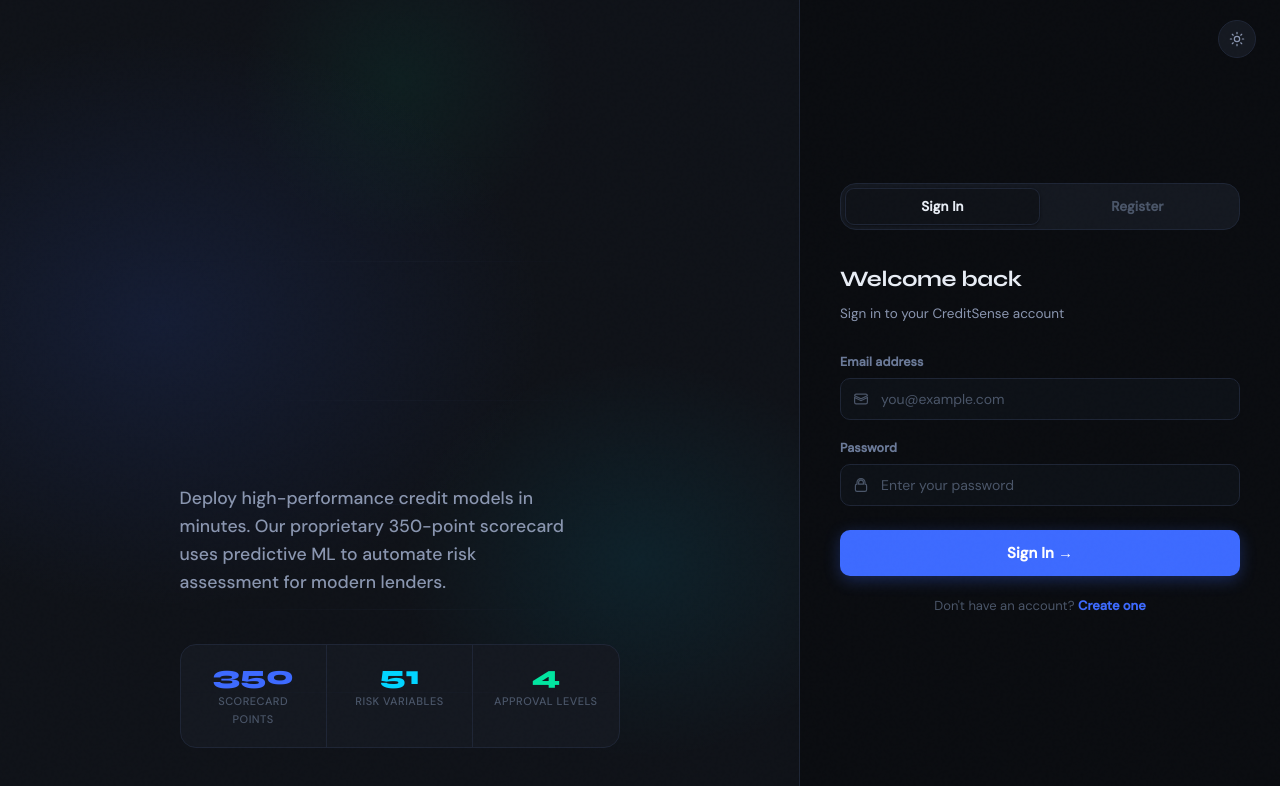
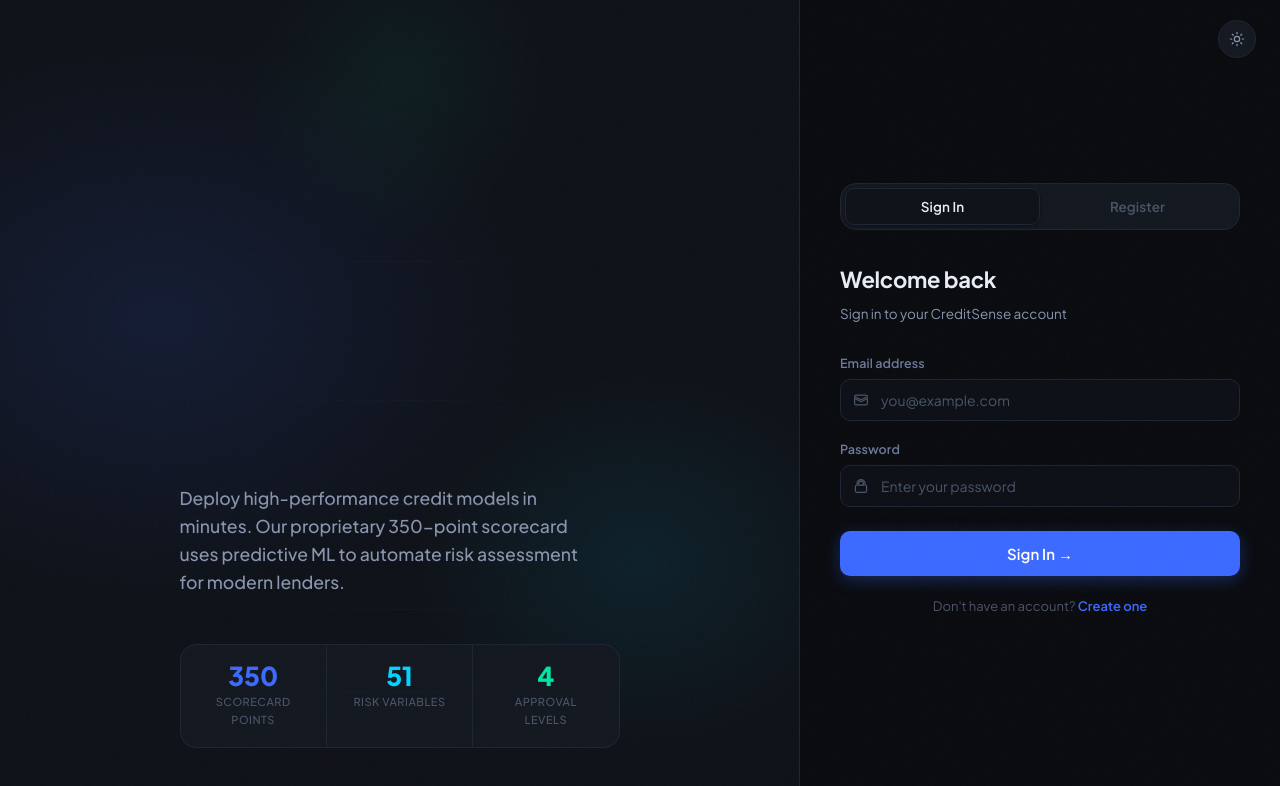
Before and after one commit to donamndl/default-prediction-app, a React (Vite) app in the folder frontend/: page /login in a window 1280 px wide. Shown: the top 786 px of the page. Built offline with nearby package versions, Linux system fonts and the light colour scheme.

Commit message:
Updated main css file

```diff
--- a/frontend/src/index.css
+++ b/frontend/src/index.css
@@ -1,3 +1,5 @@
+@import url('https://fonts.googleapis.com/css2?family=Plus+Jakarta+Sans:ital,wght@0,400;0,500;0,600;0,700;0,800;1,400&display=swap');
+
 :root {
   --bg-primary: #0a0c10;
   --bg-secondary: #0f1218;
@@ -37,8 +39,8 @@
   --radius-lg: 16px;
   --radius-xl: 24px;
 
-  --font-display: 'Syne', sans-serif;
-  --font-body: 'DM Sans', sans-serif;
+  --font-display: 'Plus Jakarta Sans', sans-serif;
+  --font-body: 'Plus Jakarta Sans', sans-serif;
 
   --transition: 0.2s ease;
   --transition-slow: 0.4s ease;
```
